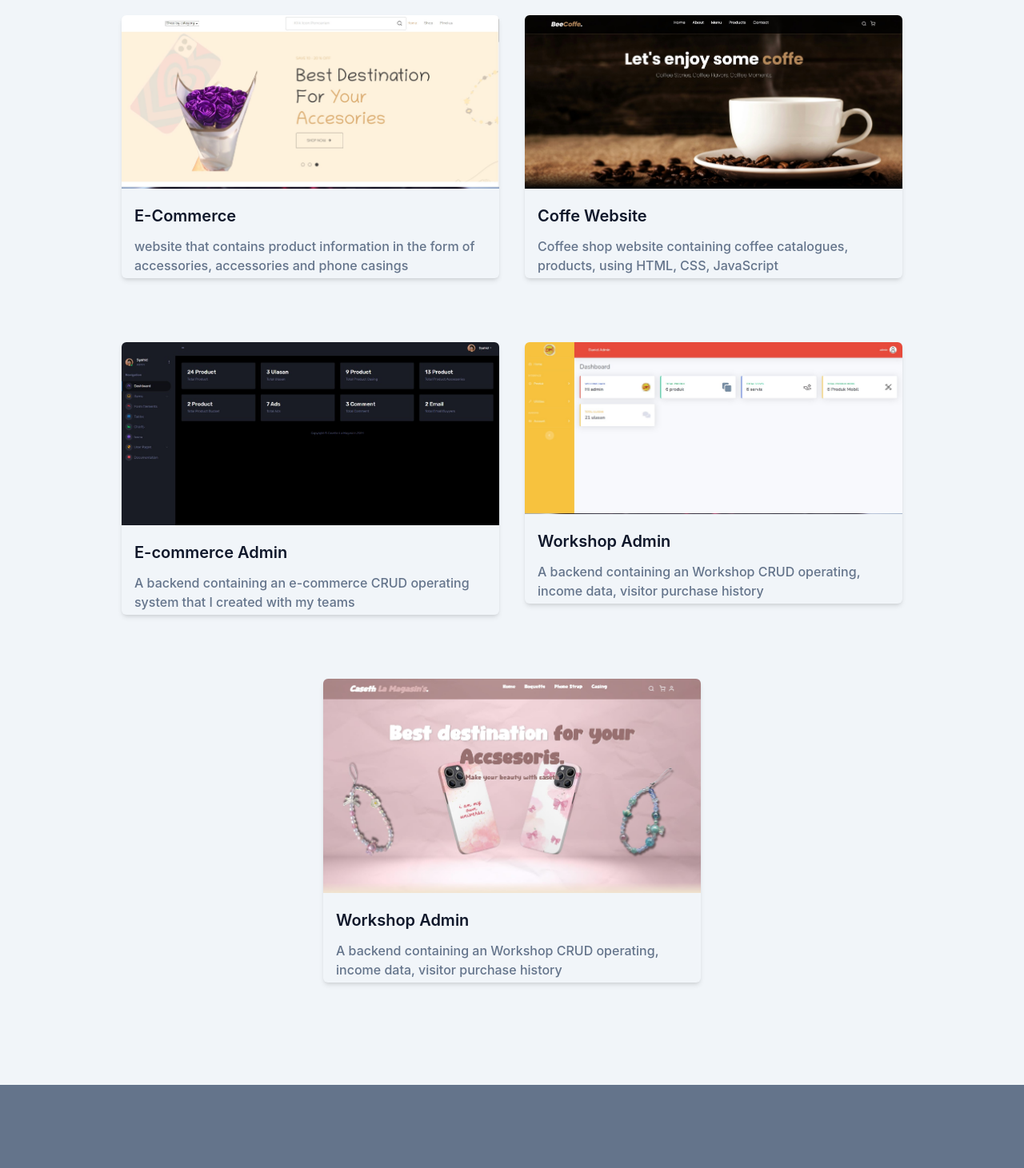
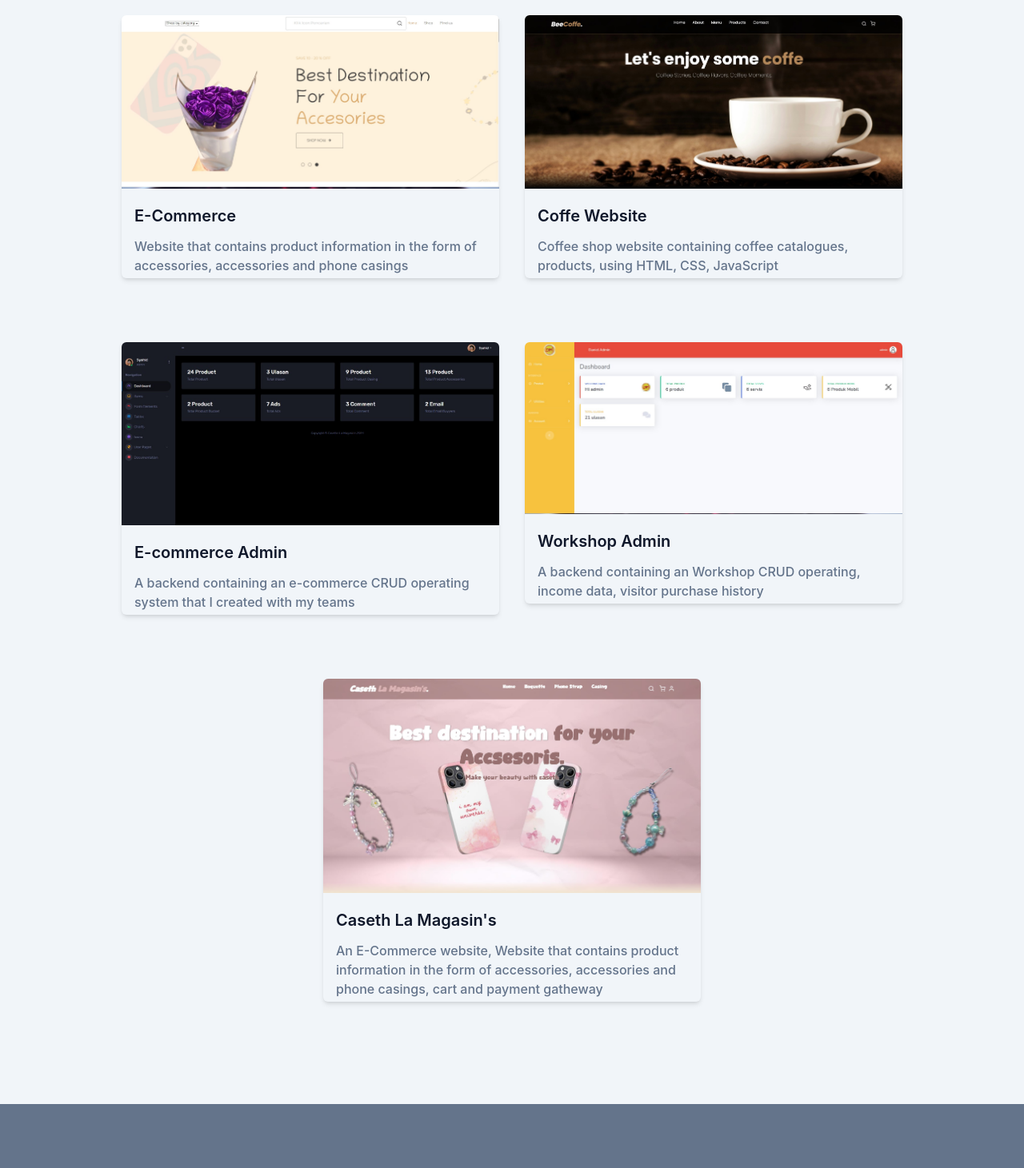
Before and after one commit to jongkodingabi/portofolio-abisam, a website: page index.html in a window 1280 px wide. Shown: the part 1939-3400 px from the top of the page at 80% size. Drawn offline with nearby package versions, Linux system fonts and the light colour scheme.

Commit message:
penambahan skill dan project

```diff
--- a/index.html
+++ b/index.html
@@ -219,7 +219,7 @@
               <img src="dist/img/portofolio/1.jpg" alt="store-website"
               width="w-full" />
               <h3 class="font-semibold text-xl text-dark mt-5 mb-3 ml-2  dark:text-white px-2">E-Commerce</h3>
-              <p class="font-medium text-base text-secondary dark:text-white ml-2 mb-1 px-2">website that contains product information in the form of accessories, accessories and phone casings</p>
+              <p class="font-medium text-base text-secondary dark:text-white ml-2 mb-1 px-2">Website that contains product information in the form of accessories, accessories and phone casings</p>
             </div>
           </div>
 
@@ -258,8 +258,8 @@
           <div class="rounded-md shadow-md overflow-hidden">
           <img src="dist/img/portofolio/caseth-la-magasin_web.jpg" alt="back-end-Workshop"
           width="w-full" />
-          <h3 class="font-semibold text-xl text-dark mt-5 mb-3 ml-2  dark:text-white px-2">Workshop Admin</h3>
-          <p class="font-medium text-base text-secondary dark:text-white 50 ml-2 mb-1 px-2">A backend containing an Workshop CRUD operating, income data, visitor purchase history</p>
+          <h3 class="font-semibold text-xl text-dark mt-5 mb-3 ml-2  dark:text-white px-2">Caseth La Magasin's</h3>
+          <p class="font-medium text-base text-secondary dark:text-white 50 ml-2 mb-1 px-2">An E-Commerce website, Website that contains product information in the form of accessories, accessories and phone casings, cart and payment gatheway</p>
             </div>
         </div>
 
@@ -361,7 +361,7 @@
         <!-- figma -->
         <a href="#" class="max-w-[120px] mx-4 py-4 grayscale opacity-60 transition
         hover:grayscale-0 duration-500 hover:opacity-100 lg:mx-6 xl:mx-8">
-       <img src="dist/img/clients/figma-removebg.png" width="80" height="80" alt="">
+       <img src="dist/img/clients/figma-removebg.png" width="100" height="100" alt="">
         </a>
 
         <!-- git -->
```
